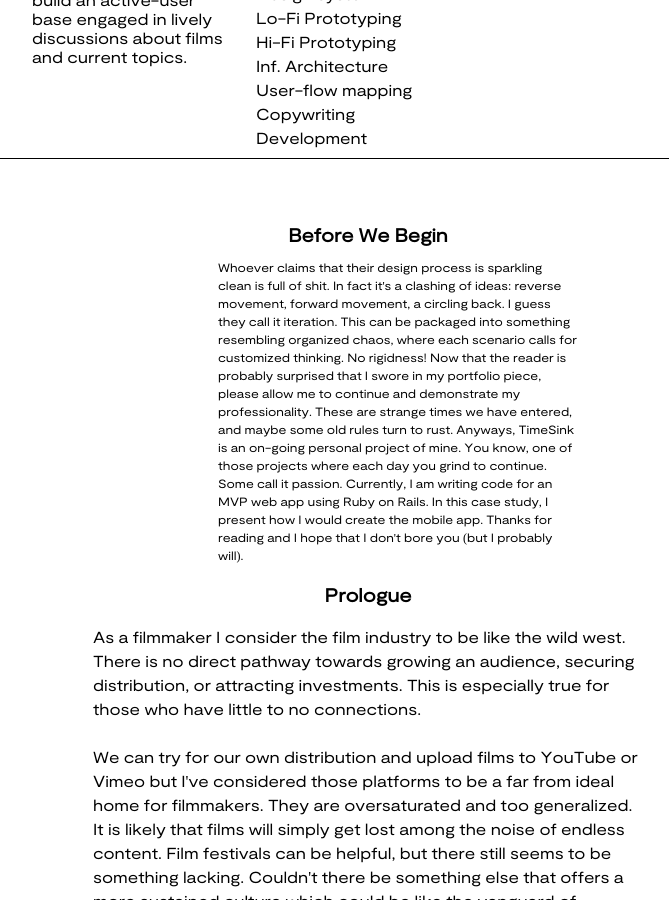
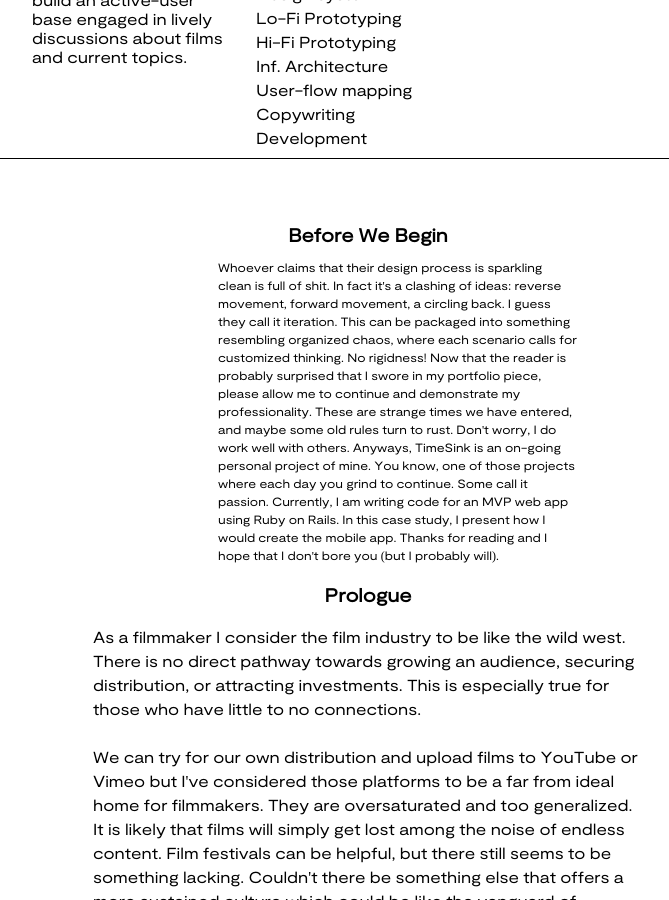
Before and after one commit to aaronzomback/design-portfolio, a Jekyll site: the page built from timesink.html, in a window 1280 px wide and 900 px high, scrolled down 869 px. Shown: the whole window, without its empty margins (272-941 px from the left). Built offline with Jekyll 4.4.1, drawn with Linux system fonts in a browser that asks for light colours.

Commit message:
work well with others

```diff
--- a/timesink.html
+++ b/timesink.html
@@ -64,7 +64,7 @@
 <section class="before-we-begin">
   <div class="before-we-begin-text">
     <h3 style="text-align:center">Before We Begin</h3>
-    <p>Whoever claims that their design process is sparkling clean is full of shit. In fact it's a clashing of ideas: reverse movement, forward movement, a circling back. I guess they call it iteration. This can be packaged into something resembling organized chaos, where each scenario calls for customized thinking. No rigidness! Now that the reader is probably surprised that I swore in my portfolio piece, please allow me to continue and demonstrate my professionality. These are strange times we have entered, and maybe some old rules turn to rust. Anyways, TimeSink is an on-going personal project of mine. You know, one of those projects where each day you grind to continue. Some call it passion. Currently, I am writing code for an MVP web app using Ruby on Rails. In this case study, I present how I would create the mobile app. Thanks for reading and I hope that I don't bore you (but I probably will).</p>
+    <p>Whoever claims that their design process is sparkling clean is full of shit. In fact it's a clashing of ideas: reverse movement, forward movement, a circling back. I guess they call it iteration. This can be packaged into something resembling organized chaos, where each scenario calls for customized thinking. No rigidness! Now that the reader is probably surprised that I swore in my portfolio piece, please allow me to continue and demonstrate my professionality. These are strange times we have entered, and maybe some old rules turn to rust. Don't worry, I do work well with others. Anyways, TimeSink is an on-going personal project of mine. You know, one of those projects where each day you grind to continue. Some call it passion. Currently, I am writing code for an MVP web app using Ruby on Rails. In this case study, I present how I would create the mobile app. Thanks for reading and I hope that I don't bore you (but I probably will).</p>
   </div>
 </section>
 
```
